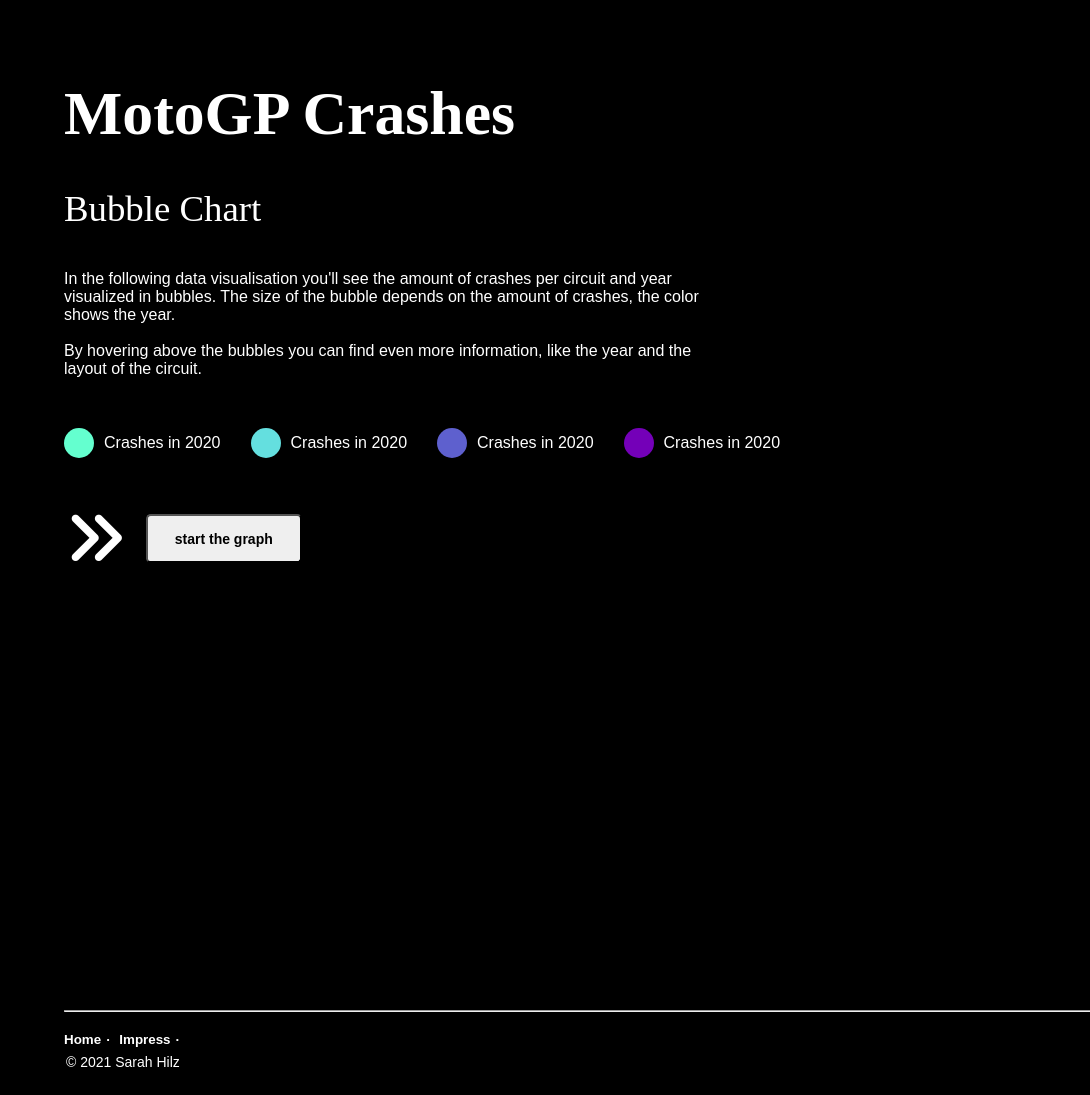
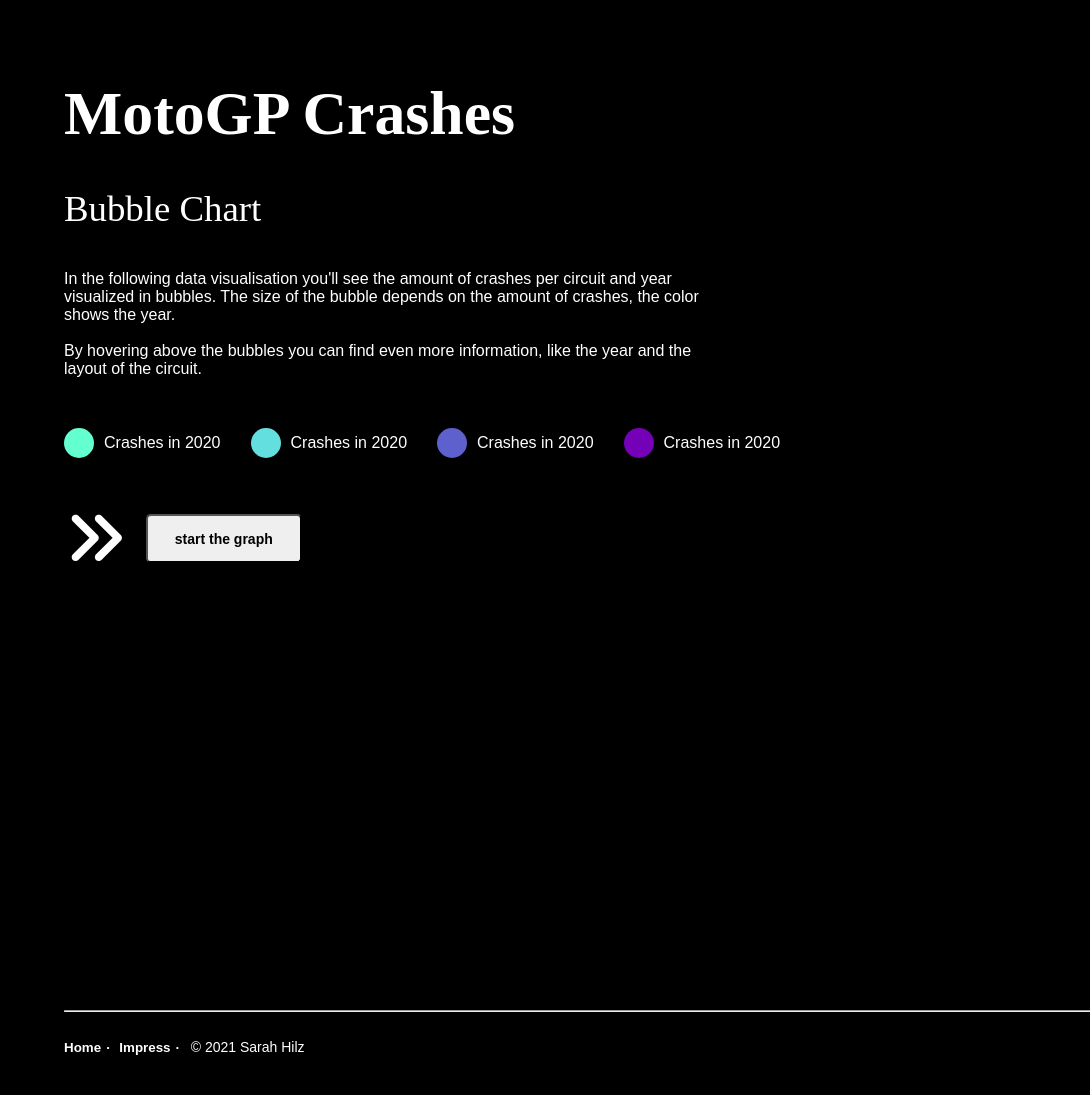
Before and after one commit to sarahhii/MotoGP_DataVis, a website: page bubbleVis.html in a window 1280 px wide. Shown: the full height of the page, 0-1090 px from the left. Drawn offline with nearby package versions, Linux system fonts and the light colour scheme; a web font is replaced by a local one.

Commit message:
footer adjustment in bubChar

```diff
--- a/css/bubblestyles.css
+++ b/css/bubblestyles.css
@@ -124,3 +124,19 @@
     margin-top: 5vh;
     visibility: hidden;
 }
+
+
+
+
+
+
+
+
+/* FOOTER*/
+
+/* Footer links */
+
+
+p.footer-links > span {
+        display: inline-block;
+}
```
Also changed, not shown: impress.html (+0 -1 lines).
